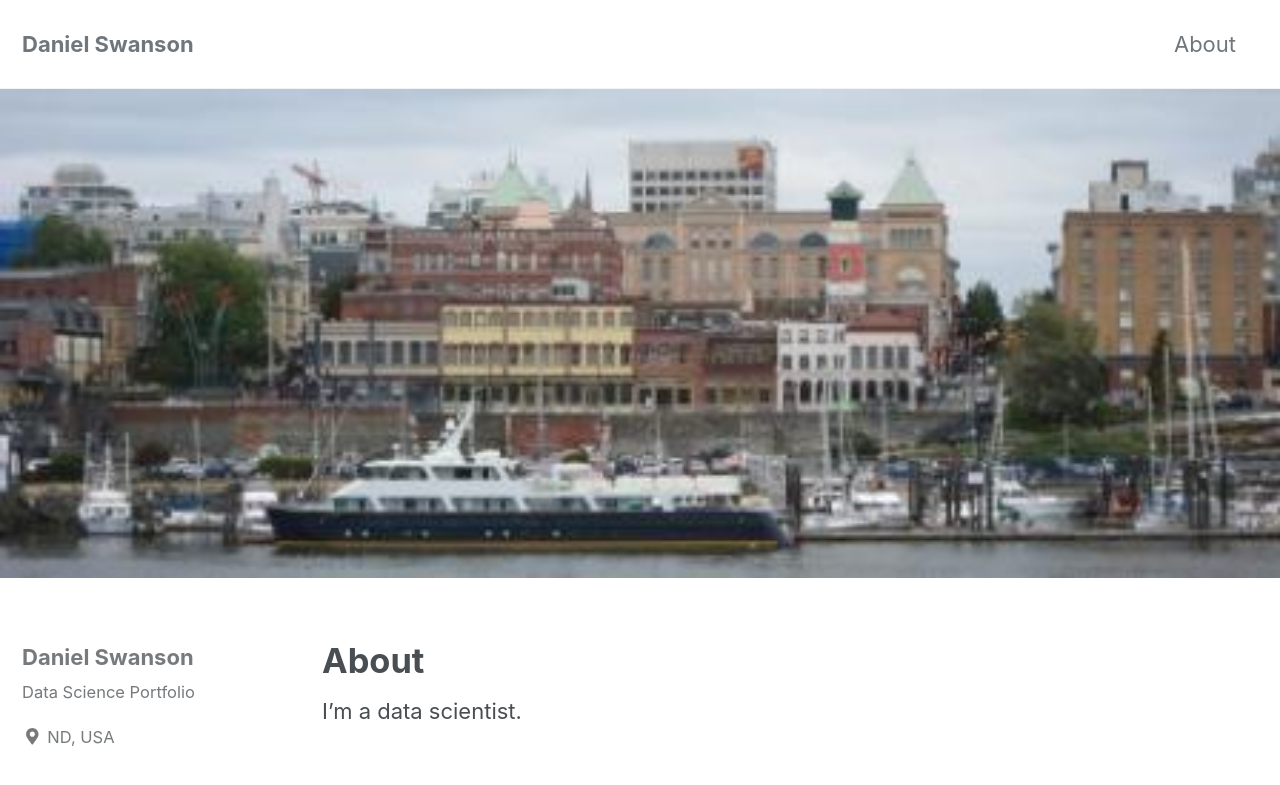
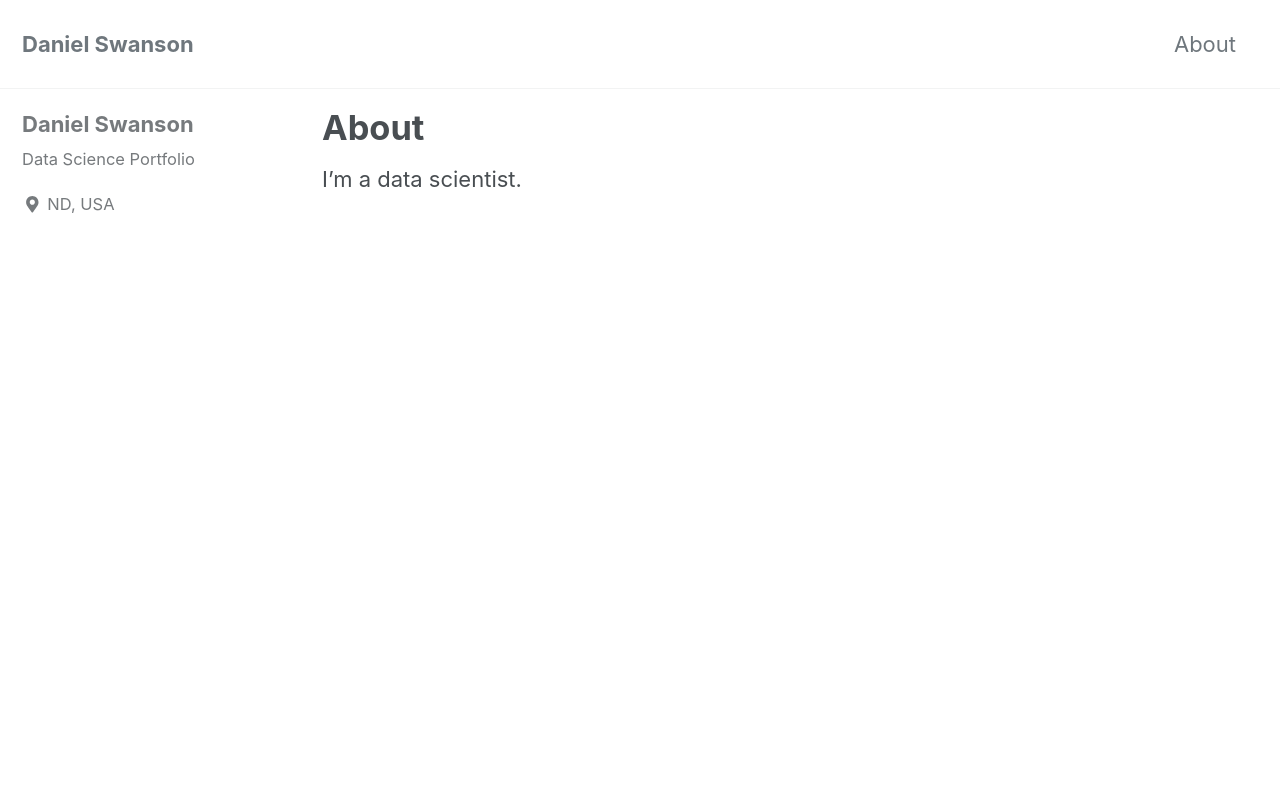
Before and after one commit to doswanson/doswanson.github.io, a Jekyll site: the page built from _pages/about.md, in a window 1280 px wide and 900 px high. Shown: the top 785 px of the window. Built offline with Jekyll 4.4.1, drawn with Linux system fonts in a browser that asks for light colours; cached includes are drawn as plain includes.

Commit message:
Update about.md

```diff
--- a/_pages/about.md
+++ b/_pages/about.md
@@ -1,8 +1,6 @@
 ---
 title: "About"
 permalink: /about/
-header:
-    image: "/assets/images/header.jpg"
 ---
 
 I'm a data scientist.
```
